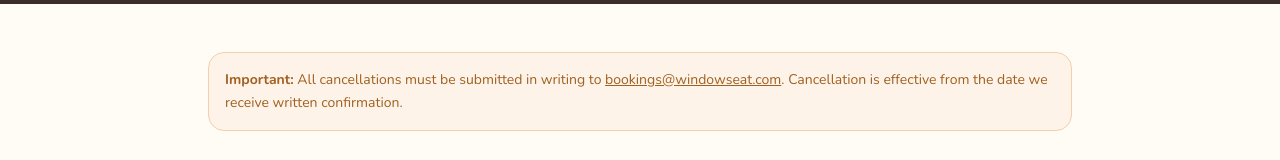
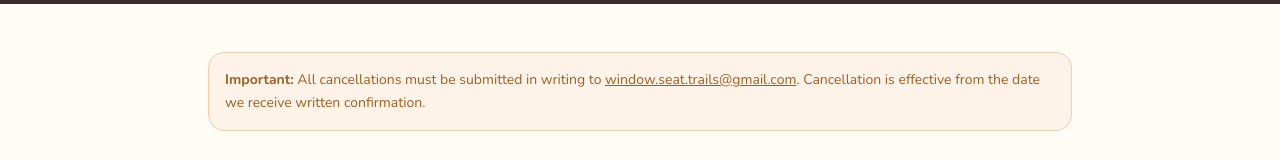
Before and after one commit to shivam-puri/safarnama, a React (Vite) app: page /cancellation-policy in a window 1280 px wide. Shown: the part 261-421 px from the top of the page. Built offline with nearby package versions, Linux system fonts and the light colour scheme; no server answers.

Commit message:
fix: cancellation email

```diff
--- a/src/pages/CancellationPage.tsx
+++ b/src/pages/CancellationPage.tsx
@@ -20,7 +20,7 @@ export function CancellationPage() {
         <div className="rounded-2xl p-4 mb-8" style={{ backgroundColor: '#FEF3E8', border: '1.5px solid #F4CEAD' }}>
           <p className="text-sm leading-relaxed" style={{ color: '#A06020' }}>
             <strong>Important:</strong> All cancellations must be submitted in writing to{' '}
-            <a href="mailto:bookings@windowseat.com" className="underline" style={{ color: '#A06020' }}>bookings@windowseat.com</a>.
+            <a href="mailto:bookings@windowseat.com" className="underline" style={{ color: '#A06020' }}>window.seat.trails@gmail.com</a>.
             Cancellation is effective from the date we receive written confirmation.
           </p>
         </div>
```
